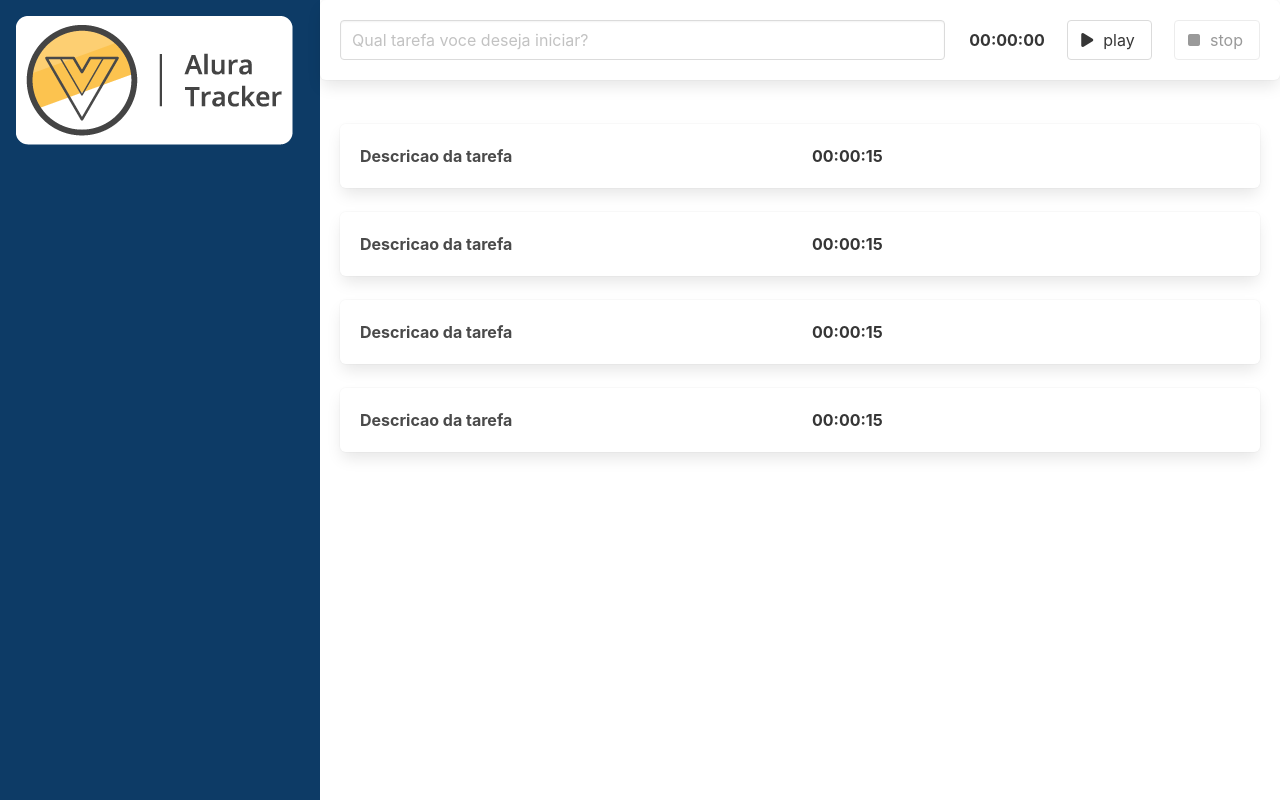
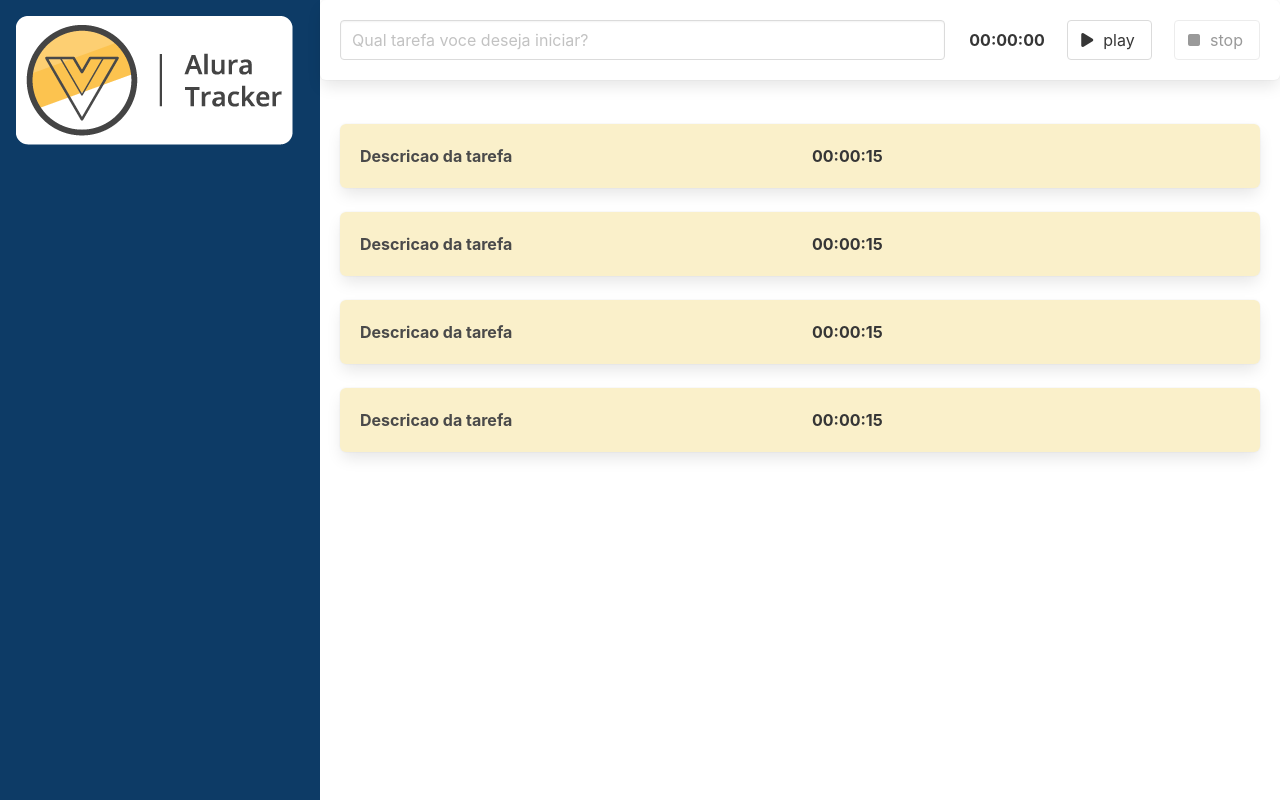
Before and after one commit to GaPortillo/activities-tracker, a Vue app: page / in a window 1280 px wide. Built offline with nearby package versions, Linux system fonts and the light colour scheme.

Commit message:
fix background color on Tarefa.vue

```diff
--- a/src/components/Tarefa.vue
+++ b/src/components/Tarefa.vue
@@ -23,6 +23,6 @@ export default defineComponent({
 
 <style scoped>
 .box {
-    background: #0000;
+    background: #FAF0CA;
 }
 </style>
```
